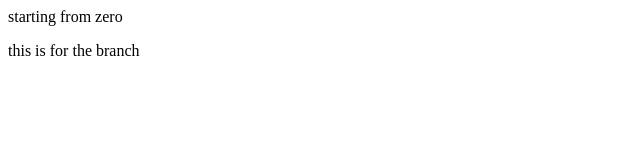
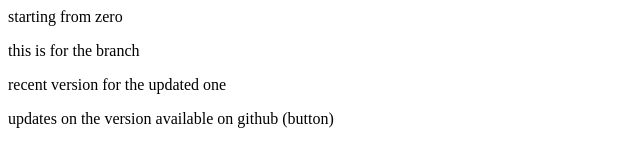
Before and after one commit to ubbagg/github-demo, a plain HTML site: page index.html in a window 1280 px wide. Shown: the whole page, without its empty margins (0-640 px from the left). Drawn offline with Linux system fonts and the light colour scheme.

Commit message:
version 2 new1

```diff
--- a/index.html
+++ b/index.html
@@ -1,2 +1,4 @@
 <p>starting from zero</p>
 <p>this is for the branch</p>
+<p>recent version for the updated one</p>
+<p>updates on the version available on github (button)</p>
```
